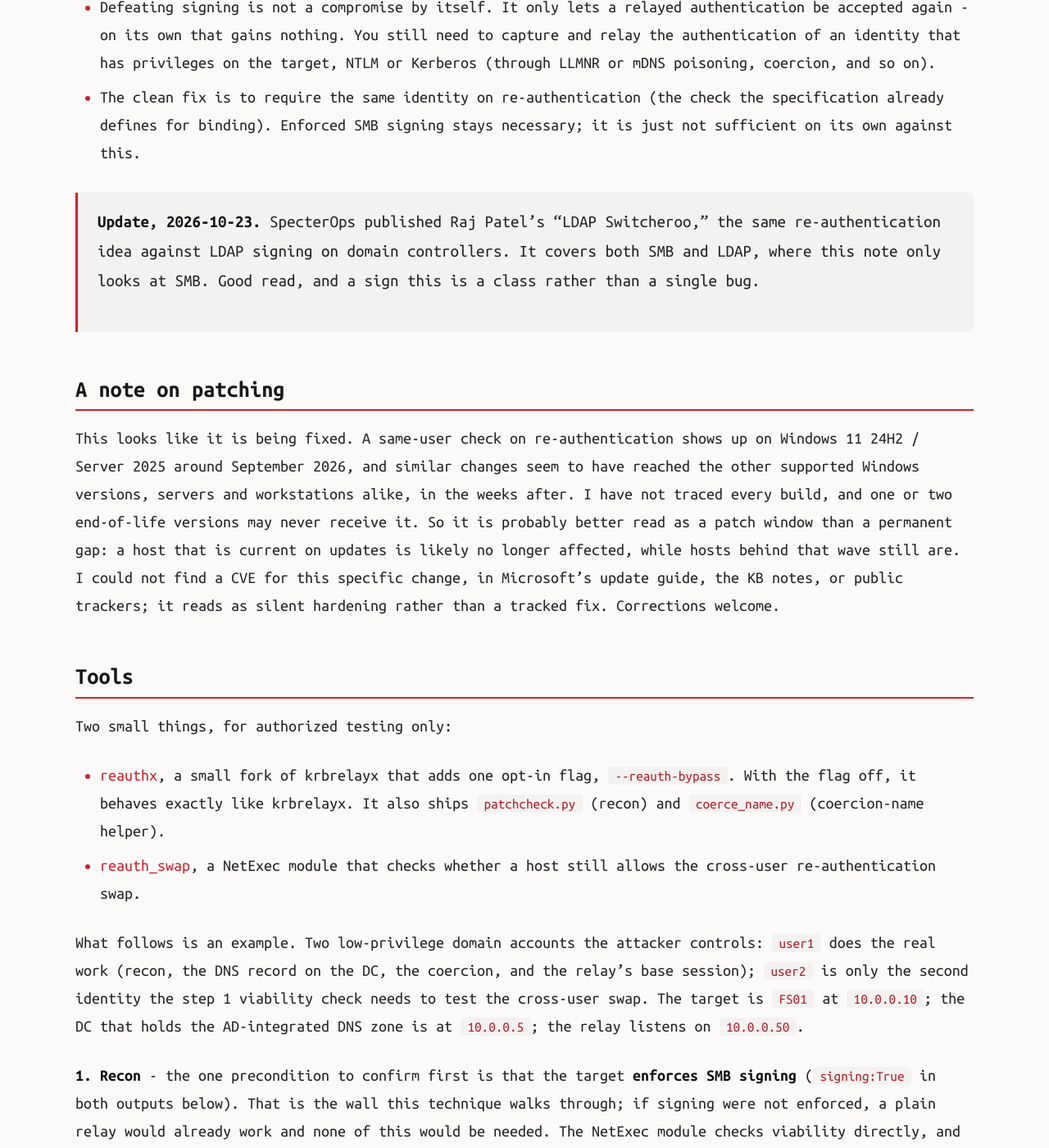
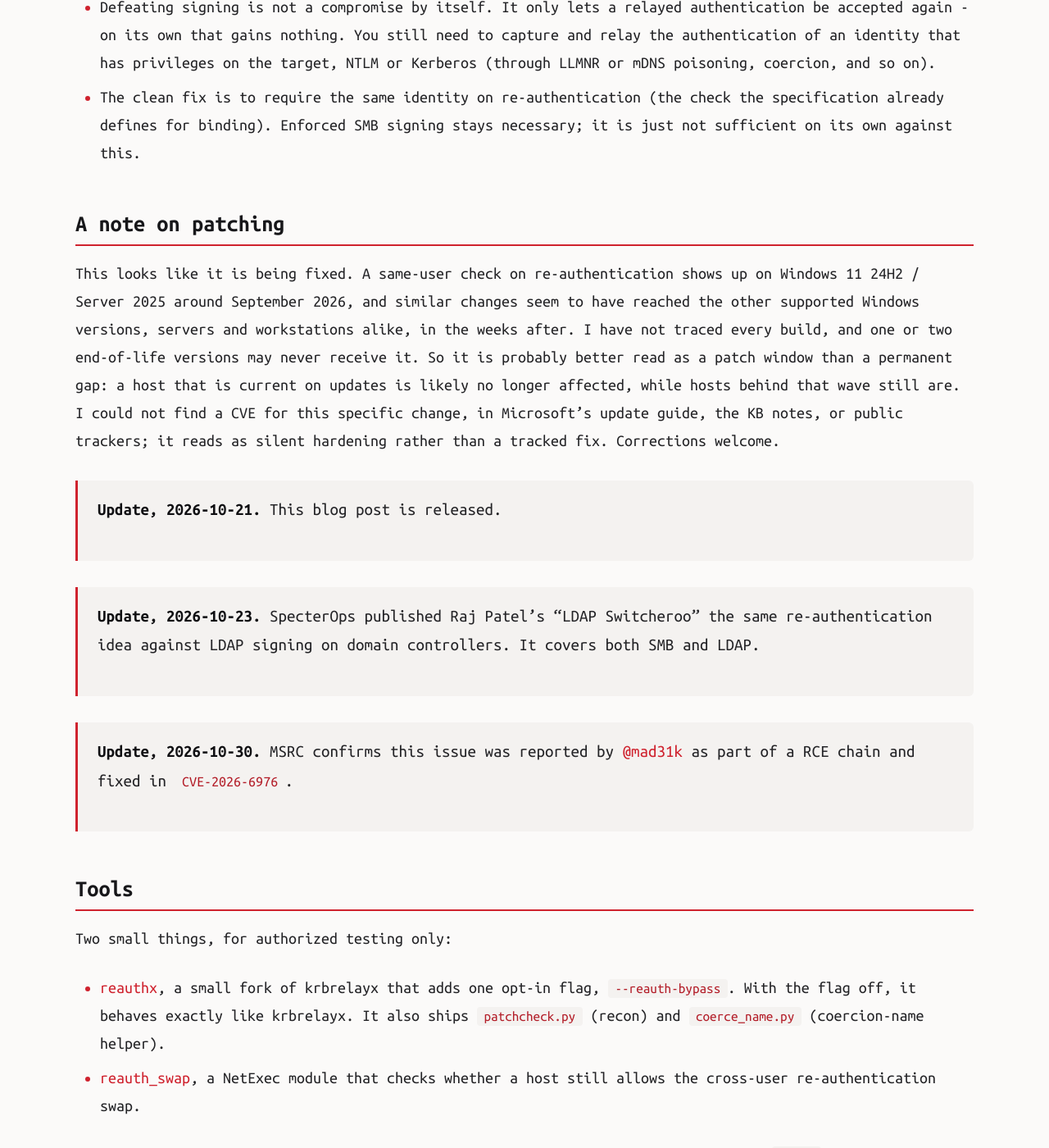
Before and after one commit to aas-n/Blackfield, a Jekyll site: the page built from _posts/2026-10-21-defeating-enforced-smb-signing.md, in a window 1280 px wide and 1400 px high, scrolled down 2629 px. Shown: the whole window at 82% size. Built offline with Jekyll 4.4.1, drawn with Linux system fonts in a browser that asks for light colours; some of the changed text lies outside the part shown.

Commit message:
Update 2026-10-21-defeating-enforced-smb-signing.md
Update about CVE

```diff
--- a/_posts/2026-10-21-defeating-enforced-smb-signing.md
+++ b/_posts/2026-10-21-defeating-enforced-smb-signing.md
@@ -73,10 +73,6 @@ Limits, so this is not over-read:
   already defines for binding). Enforced SMB signing stays necessary; it is just not sufficient on its
   own against this.
 
-> **Update, 2026-10-23.** SpecterOps published Raj Patel's "LDAP Switcheroo," the same
-> re-authentication idea against LDAP signing on domain controllers. It covers both SMB and LDAP,
-> where this note only looks at SMB. Good read, and a sign this is a class rather than a single bug.
-
 ## A note on patching
 
 This looks like it is being fixed. A same-user check on re-authentication shows up on
@@ -87,6 +83,13 @@ receive it. So it is probably better read as a patch window than a permanent gap
 that is current on updates is likely no longer affected, while hosts behind that wave
 still are. I could not find a CVE for this specific change, in Microsoft's update guide, the KB notes, or public
 trackers; it reads as silent hardening rather than a tracked fix. Corrections welcome.
+
+> **Update, 2026-10-21.** This blog post is released.
+
+> **Update, 2026-10-23.** SpecterOps published Raj Patel's "LDAP Switcheroo" the same
+> re-authentication idea against LDAP signing on domain controllers. It covers both SMB and LDAP.
+
+> **Update, 2026-10-30.** MSRC confirms this issue was reported by [@mad31k](https://x.com/mad31k) as part of a RCE chain and fixed in `CVE-2026-6976`.
 
 ## Tools
 
@@ -199,11 +202,12 @@ Repository: [github.com/aas-n/reauthx](https://github.com/aas-n/reauthx){:target
 I am not the person who did the hard work here. I connected dots that others drew, and I am small
 next to the researchers who actually move this field. Thanks in particular to:
 
+- [mad31k](https://x.com/mad31k) for originally reporting this bug to MSRC.
+- [Raj Patel](https://x.com/grayhatkiller) (SpecterOps), for the LDAP Switcheroo, the same idea carried to LDAP signing.
+- [NeffIsBack](https://x.com/al3x_n3ff) and [ThatTotallyRealMyth](https://x.com/abdo_mhanni), for the spec reading that sharpened how key retention and the missing identity check should be told apart.
 - [Dirk-jan Mollema](https://x.com/_dirkjan), for krbrelayx, which this forks.
 - Synacktiv, for the modern authentication reflection analysis.
 - SySS, Semperis, for the research this note leans on.
-- [Raj Patel](https://x.com/grayhatkiller) (SpecterOps), for the LDAP Switcheroo, the same idea carried to LDAP signing.
-- [NeffIsBack](https://x.com/al3x_n3ff) and [ThatTotallyRealMyth](https://x.com/abdo_mhanni), for the spec reading that sharpened how key retention and the missing identity check should be told apart.
 
 References:
 
```
